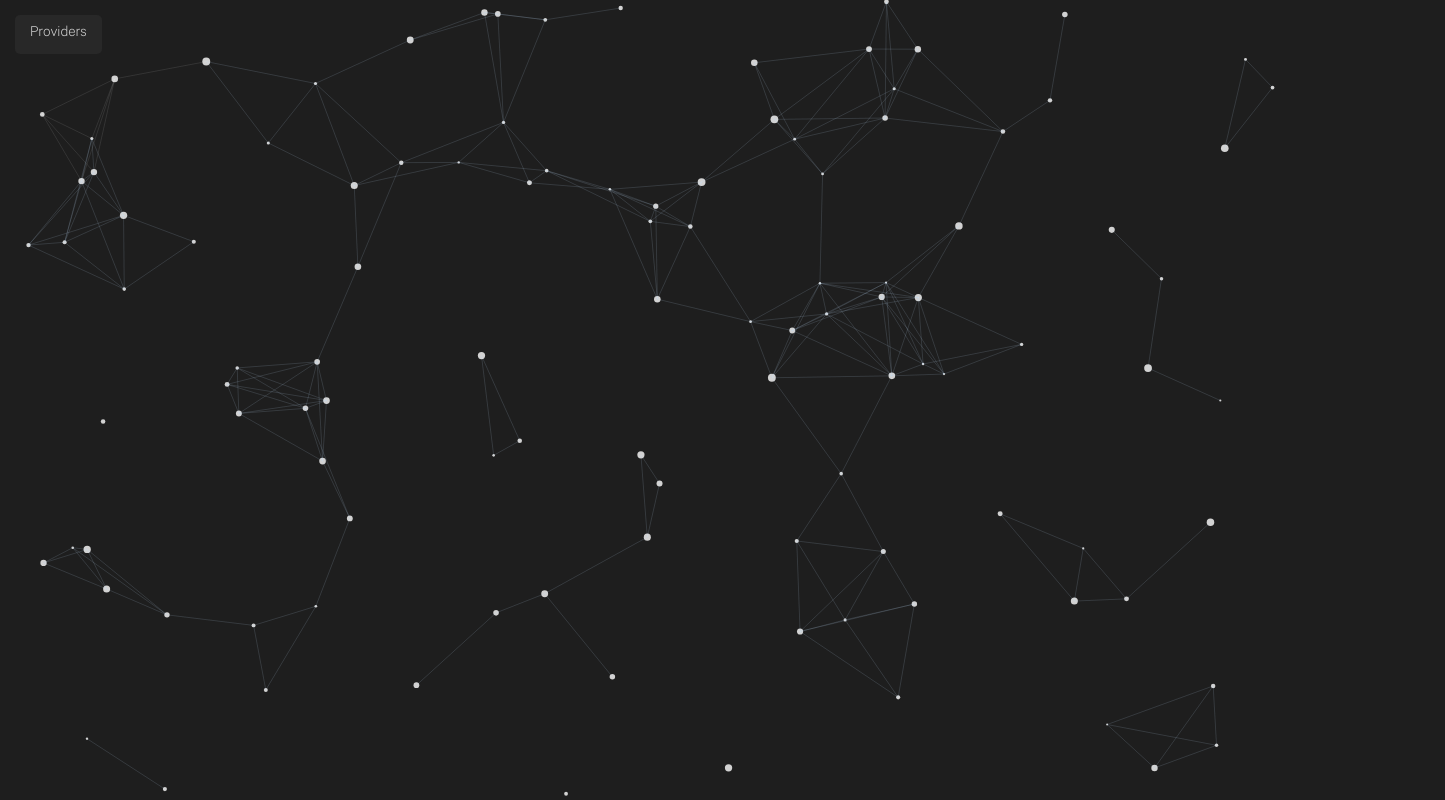
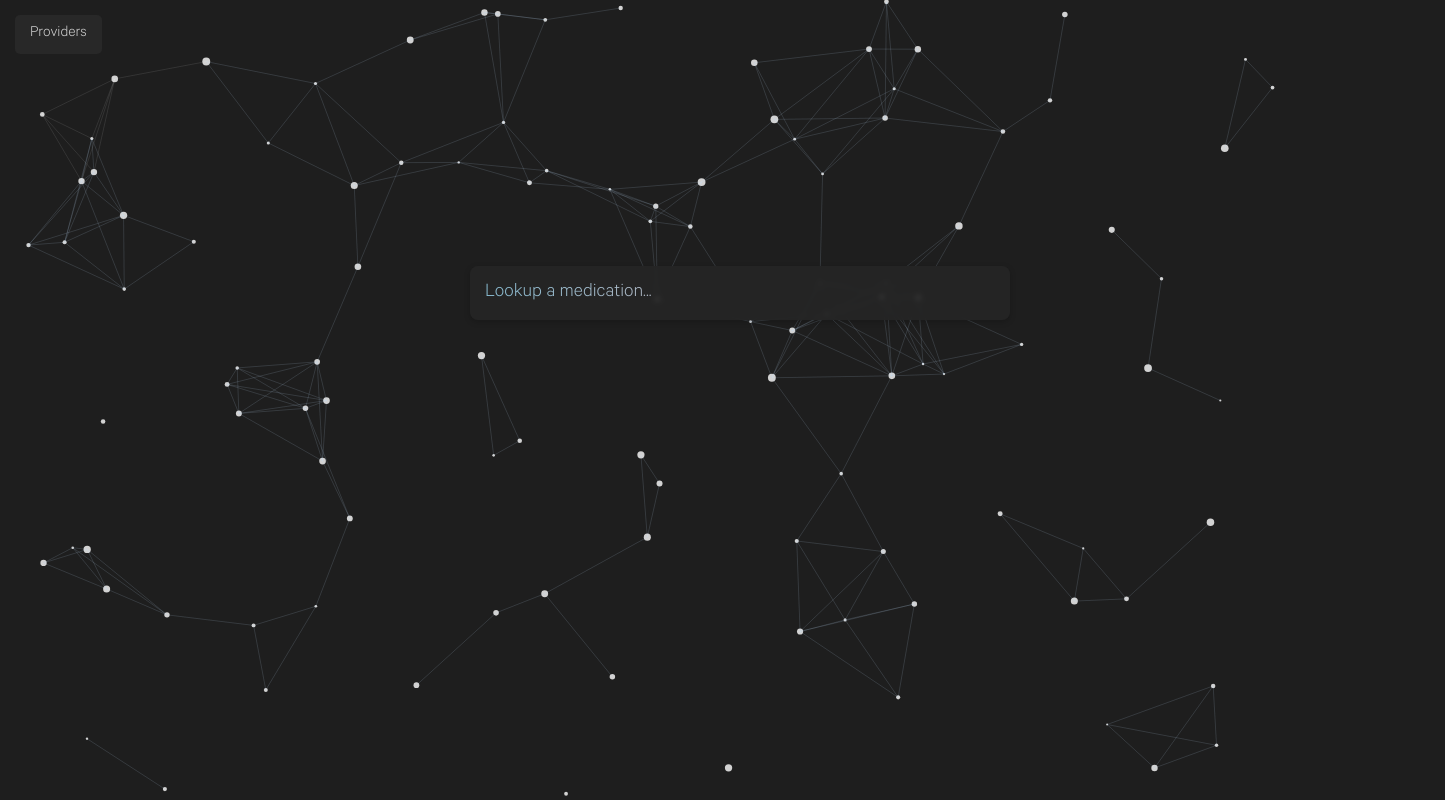
Before and after one commit to min-is/emsoc-scribe-dashbaord, a website: page index.html in a window 1280 px wide. Shown: the whole page, 1445 px wide, since content can reach past the window. Drawn offline with Linux system fonts and the light colour scheme; no server answers; files whose address does not match are found by name.

Commit message:
updated searchbox

```diff
--- a/css/search.css
+++ b/css/search.css
@@ -2,8 +2,8 @@
     font-family: 'Calibre', 'Arial', sans-serif;
     width: 100%;
     position: absolute;
-    bottom: 474px;
-    left: 535px;
+    bottom: 100px;
+    left: 100px;
     padding: 15px;
     margin-bottom: 0;
     border: none;
```
